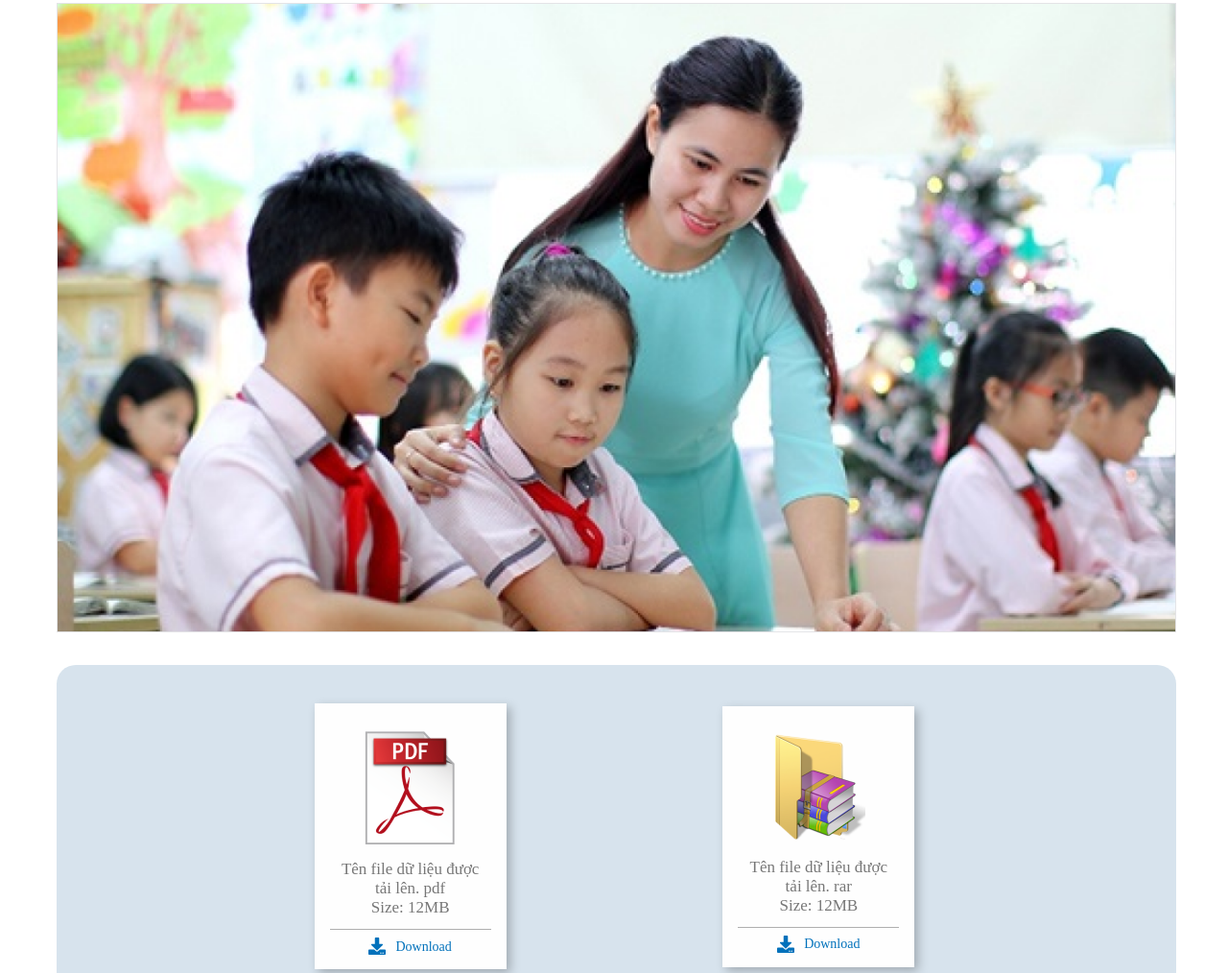
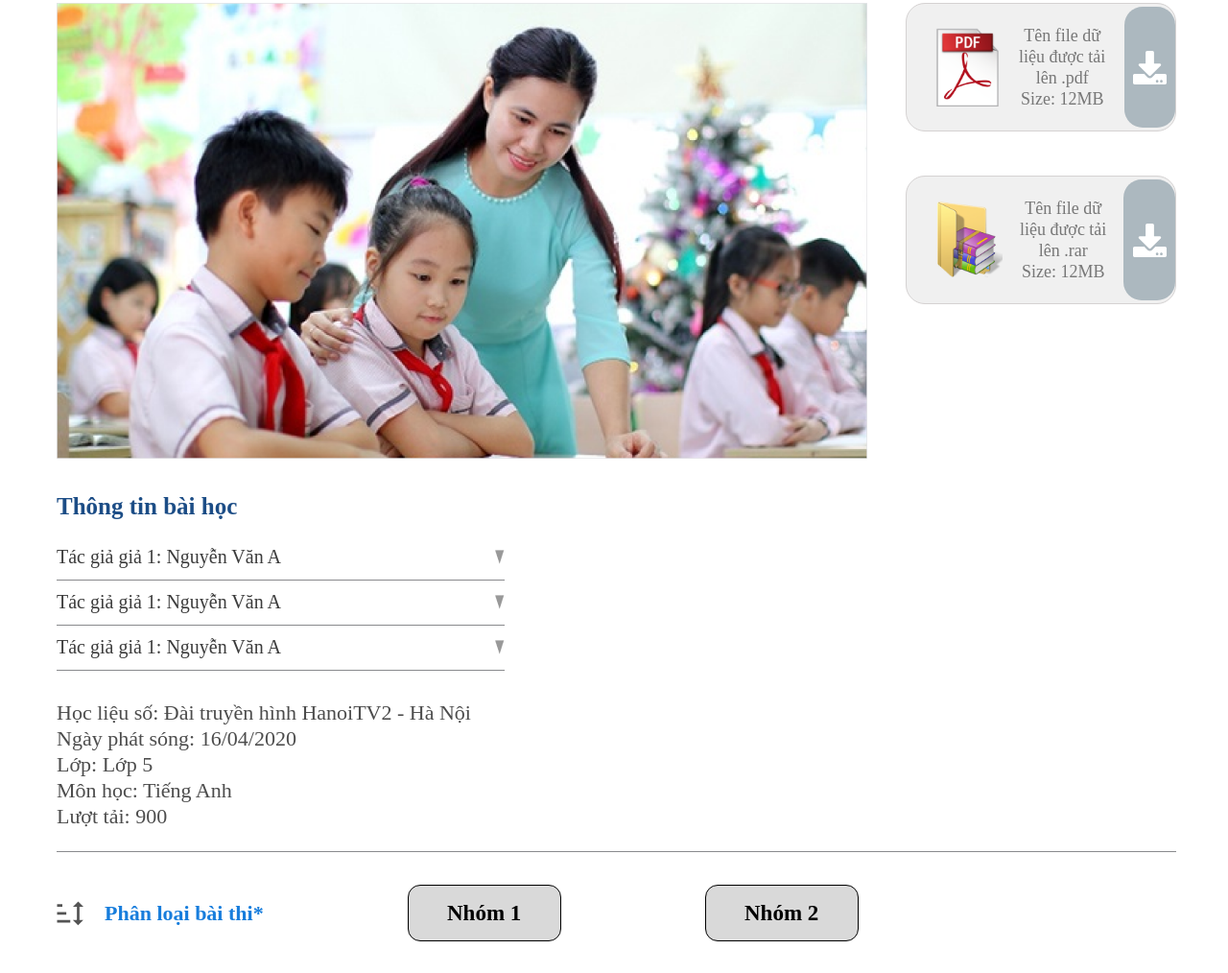
Before and after one commit to vietdung1211/moetHTML-2, a plain HTML site: page dot point/point.html in a window 1280 px wide. Shown: the part 137-1151 px from the top of the page at 96% size. Drawn offline with Linux system fonts and the light colour scheme.

Commit message:
fix style

```diff
--- a/dot point/css/point.scss
+++ b/dot point/css/point.scss
@@ -27,81 +27,117 @@
         .mark-video {
             margin-top: 35px;
             margin-bottom: 34px;
+            display: flex;
+            gap: 40px;
+            .mark-video__img {
+                width: 75%;
                 img {
                     width: 100%;
+
                 }
             }
+            .mark-video__list {
+                width: 25%;
 
-        .mark-content {
-            background: #D7E3ED;
-            border-radius: 20px;
-            padding: 40px 47px 41px 43px;
+                .mark-video__item {
 
-            .mark-content__list {
                     display: flex;
                     align-items: center;
-                justify-content: space-evenly;
+                    justify-content: space-between;
+                    background: #F0F0F0;
+                    border: 1px solid #D5D2D2;
+                    border-radius: 20px;
+                    margin-bottom: 46px;
+                    &:last-child {
+                        margin-bottom: 0;
+                    }
+                    .mark-video__item-content {
+                        padding: 22px 0px 22px 30px;
 
-                .mark-content__item {
-                    background: #FEFEFE;
-                    box-shadow: 4px 4px 10px rgba(0, 0, 0, 0.25);
-                    width: 200px;
-                    padding:28px 16px 15px 16px;
-                    .mark-content__item-img {
-                        display:flex;
-                        justify-content:center;
+                        display: flex;
+                        align-items: center;
+                        justify-content: space-between;
+                        .mark-video__item-img {
 
+                            img {
+                                max-width: 70px;
+                                max-height: 82px;
+                                cursor: pointer;
                             }
-
-                    .mark-content__item-title {
-                        padding: 16px 9px 12px 9px;
-                        color: #777777;
-                        font-size: 17px;
-                        font-weight: 500;
-                        line-height: 20px;
+                        }
+                        .mark-video__item-panagrapt {
+                            padding-right: 15px;
+                            padding-left: 15px;
                             text-align: center;
-                        border-bottom: 1px solid #AFAFAF;
-
+                            span {
+                                font-weight: 400;
+                                font-size: 18px;
+                                line-height: 22px;
+                                color: #777;
+                                text-align: center;
                             }
-
-                    .mark-content__item-down {
+                        }
+                    }
+                    .mark-video__dowload {
+                        height: 126px;
+                        width: 90px;
+                        background: #ACB8BF;
+                        border-radius: 19px;
                         display: flex;
                         align-items: center;
                         justify-content: center;
-                        margin-top: 8px;
                         img {
-                            margin-right: 10px;
                             cursor: pointer;
-                        }
-                        span {
-                            color: #0071BB;
-                            cursor: pointer;
-                            font-weight: 500;
-                            font-size: 14px;
-                            line-height: 17px;
-                        }
                         }
                     }
                 }
             }
 
+        }
+
+
         .mark-information {
             margin-top: 18px;
-
             border-bottom: 1px solid #898A8D;
             padding-bottom: 23px;
+            .mark-information__author {
+                display: flex;
+                align-items: center;
+                justify-content: space-between;
+                width: 40%;
+                border-bottom: 1px solid #898A8D;
+                padding-bottom: 12px;
+                margin-bottom: 10px;
+                &:last-child {
+                    margin-bottom: 0;
+                }
+                p {
+                    font-weight: 400;
+                    font-size: 20px;
+                    line-height: 24px;
+                    color: #3C3C3C;
+                }
+                img {
+                    cursor: pointer;
+                }
+            }
+            .mark-information__panagrapt {
                 h2 {
                     font-weight: 700;
                     font-size: 25px;
                     line-height: 31px;
                     color: #1C4D86;
-                margin-bottom: 9px;
+                    margin-bottom: 25px;
                 }
                 span {
+                    display: block;
+                    margin-top: 30px;
                     font-weight: 300;
                     font-size: 22px;
                     line-height: 27px;
                     color: rgba(0, 0, 0, 0.7);
+                }
+
             }
         }
 
@@ -194,6 +230,9 @@
 
         .mark-summary {
             margin-top: 34px;
+            display: flex;
+            align-items: center;
+            gap: 150px;
 
             .mark-summary__check {
                 display: flex;
@@ -205,6 +244,18 @@
                     color: #177DDC;
                     margin-left: 22px;
                 }
+            }
+            .mark-summary__button {
+                width: 160px;
+                height:59px;
+                background: #D9D9D9;
+                border: 1px solid #000000;
+                border-radius: 13px;
+                font-weight: 700;
+                font-size: 23px;
+                line-height: 28px;
+                color: #000000;
+                cursor: pointer;
             }
 
         }
@@ -236,7 +287,7 @@
 
 
                         .mark-evaluate__item-name {
-                            width: 30%;
+                            width: 25%;
                             p {
                                 font-weight: 400;
                                 font-size: 20px;
@@ -257,25 +308,26 @@
                             background: #FFC700;
                         }
 
-                        .mark-evaluate__item-musty {
-                            display: flex;
-                            align-items: center;
-                            width: 50%;
-                            gap: 20px;
-                            .div {
-                                width: 18px;
-                                height:18px;
-                                background-color: #D1D1D1;
-                                border: 0.5px solid #979797;
-                                cursor: pointer;
-                            }
+                        // .mark-evaluate__item-musty {
+                        //     display: flex;
+                        //     align-items: center;
+                        //     width: 50%;
+                        //     gap: 20px;
+                        //     .div {
+                        //         width: 18px;
+                        //         height:18px;
+                        //         background-color: #D1D1D1;
+                        //         border: 0.5px solid #979797;
+                        //         cursor: pointer;
+                        //     }
 
-                        }
+                        // }
                         .mark-evaluate__item-percent {
                             display: flex;
                             align-items: center;
+                            width: 85%;
                             .percent-xl {
-                                width: 164px;
+                                width: 100%;
                                 height: 16px;
                                 background: #C4C4C4;
                                 margin-right: 10px;
@@ -388,8 +440,9 @@
         .mark-button {
             margin-top: 34px;
             display: flex;
-            justify-content: flex-end;
+            justify-content: center;
             margin-bottom: 60px;
+            gap: 20px;
             .mark-button__back {
                 height:64px;
                 width:214px;
@@ -412,7 +465,7 @@
                 background: #536DFD;
                 border-radius: 32px;
                 border: none;
-                margin-left: 18px;
+
                 span {
                     display: block;
                     font-weight: 700;
--- a/dot point/point.html
+++ b/dot point/point.html
@@ -16,56 +16,60 @@
                     <span>Ngày đăng: 9:00  25/5/2022</span>
                 </div>
                 <div class="mark-video">
+                    <div class="mark-video__img">
                         <img src="img/video.png" alt="">
                     </div>
-                <div class="mark-content">
-                    <div class="mark-content__list">
-                        <div class="mark-content__item">
-                            <div class="mark-content__item-img">
+                    <div class="mark-video__list">
+                        <div class="mark-video__item">
+                            <div class="mark-video__item-content">
+                                <div class="mark-video__item-img">
                                     <img src="img/pdf.png" alt="">
                                 </div>
-                            <div class="mark-content__item-title">
-                                Tên file dữ liệu được tải lên. pdf
-                                <br>
-                                Size: 12MB
-                            </div>
-                            <div class="mark-content__item-down">
-                                <img src="img/download.svg" alt="">
-                                <span>Download</span>
+                                <div class="mark-video__item-panagrapt">
+                                    <span>Tên file dữ liệu được tải lên .pdf
+                                        <br> Size: 12MB
+                                    </span>
                                 </div>
                             </div>
-                        <!-- <div class="mark-content__item">
-                            <div class="mark-content__item-img">
-                                <img src="img/powpoint.png" alt="">
+                            <div class="mark-video__dowload">
+                                <img src="img/while_down.svg" alt="">
                             </div>
-                            <div class="mark-content__item-title">
-                                Tên file dữ liệu được tải lên. pptx
-                                <br>
-                                Size: 12MB
                         </div>
-                            <div class="mark-content__item-down">
-                                <img src="img/download.svg" alt="">
-                                <span>Download</span>
-                            </div>
-                        </div> -->
-                        <div class="mark-content__item">
-                            <div class="mark-content__item-img">
+                        <div class="mark-video__item">
+                            <div class="mark-video__item-content">
+                                <div class="mark-video__item-img">
                                     <img src="img/filezip.png" alt="">
                                 </div>
-                            <div class="mark-content__item-title">
-                                Tên file dữ liệu được tải lên. rar
-                                <br>
-                                Size: 12MB
+                                <div class="mark-video__item-panagrapt">
+                                    <span>Tên file dữ liệu được tải lên .rar
+                                        <br> Size: 12MB
+                                    </span>
                                 </div>
-                            <div class="mark-content__item-down">
-                                <img src="img/download.svg" alt="">
-                                <span>Download</span>
+                            </div>
+                            <div class="mark-video__dowload">
+                                <img src="img/while_down.svg" alt="">
                             </div>
                         </div>
                     </div>
+
+
+
                 </div>
                 <div class="mark-information">
+                    <div class="mark-information__panagrapt">
                         <h2>Thông tin bài học</h2>
+                        <div class="mark-information__author">
+                            <p>Tác giả giả 1: Nguyễn Văn A</p>
+                            <img src="img/triangle.png" alt="">
+                        </div>
+                        <div class="mark-information__author">
+                            <p>Tác giả giả 1: Nguyễn Văn A</p>
+                            <img src="img/triangle.png" alt="">
+                        </div>
+                        <div class="mark-information__author">
+                            <p>Tác giả giả 1: Nguyễn Văn A</p>
+                            <img src="img/triangle.png" alt="">
+                        </div>
                         <span>Học liệu số:
                             Đài truyền hình HanoiTV2 - Hà Nội<br>
                             Ngày phát sóng:
@@ -75,6 +79,15 @@
                             Môn học:
                             Tiếng Anh<br>
                             Lượt tải: 900</span>
+                    </div>
+                </div>
+                <div class="mark-summary">
+                    <div class="mark-summary__check">
+                        <img src="img/classify.png" alt="">
+                        <p>Phân loại bài thi*</p>
+                    </div>
+                    <button class="mark-summary__button">Nhóm 1</button>
+                    <button class="mark-summary__button">Nhóm 2</button>
                 </div>
                 <div class="mark-table">
                     <table style="">
@@ -220,7 +233,7 @@
                                 <div class="mark-evaluate__item-name">
                                     <p>Tính khoa học</p>
                                 </div>
-                                <div class="mark-evaluate__item-musty">
+                                <!-- <div class="mark-evaluate__item-musty">
                                     <div class="div"></div>
                                     <div class="div"></div>
                                     <div class="div"></div>
@@ -231,7 +244,7 @@
                                     <div class="div"></div>
                                     <div class="div"></div>
                                     <div class="div"></div>
-                                </div>
+                                </div> -->
                                 <div class="mark-evaluate__item-percent">
                                     <div class="percent-xl">
                                         <div class="percent-small" style="width: 80%;background: #4CD100;">
@@ -245,7 +258,7 @@
                                 <div class="mark-evaluate__item-name">
                                     <p>Tính sư phạm, thẩm mỹ</p>
                                 </div>
-                                <div class="mark-evaluate__item-musty">
+                                <!-- <div class="mark-evaluate__item-musty">
                                     <div class="div"></div>
                                     <div class="div"></div>
                                     <div class="div"></div>
@@ -256,7 +269,7 @@
                                     <div class="div"></div>
                                     <div class="div"></div>
                                     <div class="div"></div>
-                                </div>
+                                </div> -->
                                 <div class="mark-evaluate__item-percent">
                                     <div class="percent-xl">
                                         <div class="percent-small" style="width: 40%;background: #FF0000;">
@@ -270,7 +283,7 @@
                                 <div class="mark-evaluate__item-name">
                                     <p>Tính sáng tạo</p>
                                 </div>
-                                <div class="mark-evaluate__item-musty">
+                                <!-- <div class="mark-evaluate__item-musty">
                                     <div class="div "></div>
                                     <div class="div"></div>
                                     <div class="div "></div>
@@ -281,7 +294,7 @@
                                     <div class="div"></div>
                                     <div class="div"></div>
                                     <div class="div"></div>
-                                </div>
+                                </div> -->
                                 <div class="mark-evaluate__item-percent">
                                     <div class="percent-xl">
                                         <div class="percent-small" style="width: 90%;background: #4CD100;">
@@ -295,7 +308,7 @@
                                 <div class="mark-evaluate__item-name">
                                     <p>Tiêu chí khác</p>
                                 </div>
-                                <div class="mark-evaluate__item-musty ">
+                                <!-- <div class="mark-evaluate__item-musty ">
                                     <div class="div"></div>
                                     <div class="div"></div>
                                     <div class="div"></div>
@@ -306,7 +319,7 @@
                                     <div class="div "></div>
                                     <div class="div "></div>
                                     <div class="div"></div>
-                                </div>
+                                </div> -->
                                 <div class="mark-evaluate__item-percent">
                                     <div class="percent-xl">
                                         <div class="percent-small" style="width: 70%;background: #FFC700;">
```
Also changed, not shown: dot point/css/point.css, dot point/img/classify.png (added), dot point/img/triangle.png (added), dot point/img/while_down.svg (added), 1 other file. Lines whose indentation alone changed are shown as unchanged.
